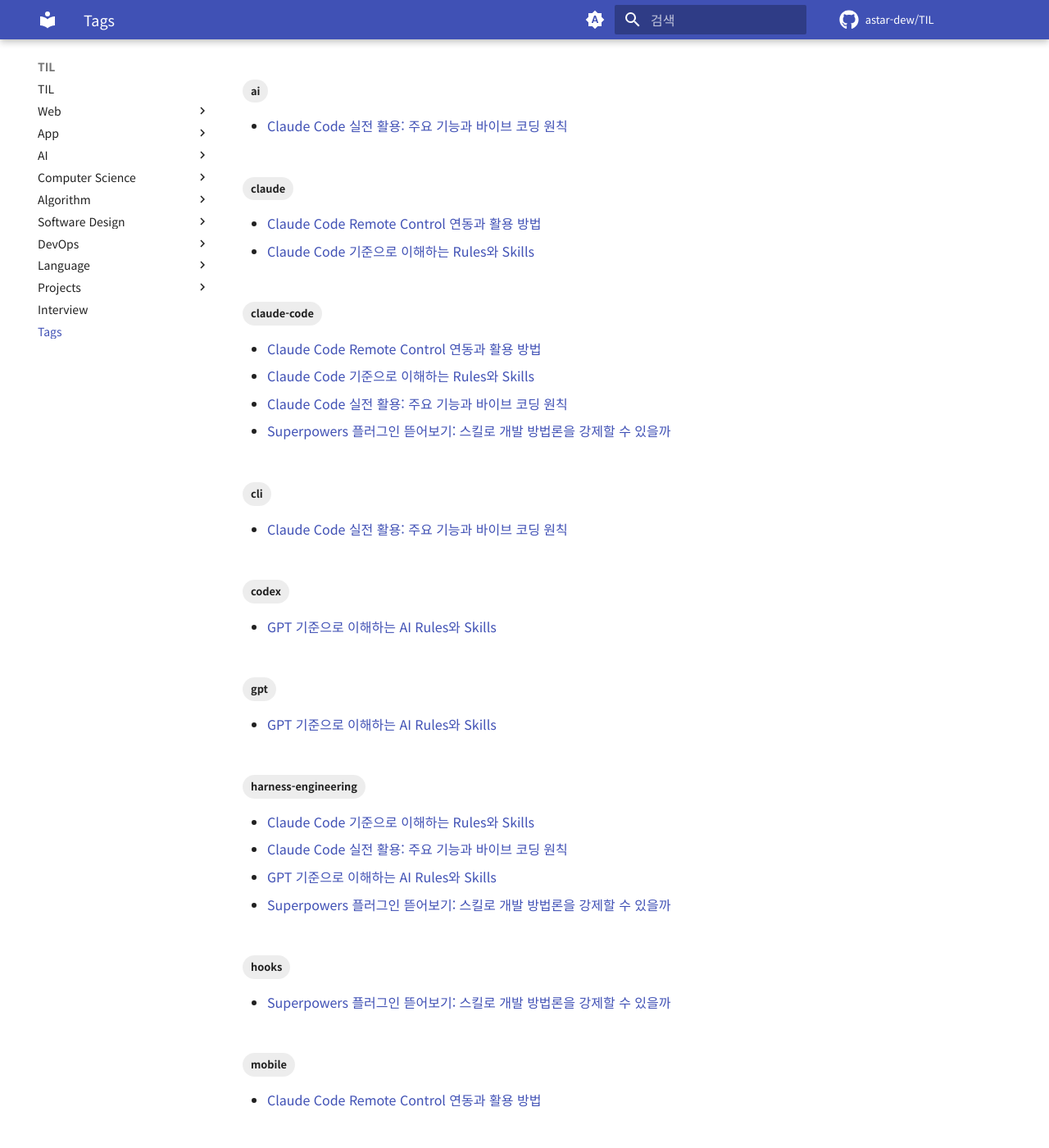
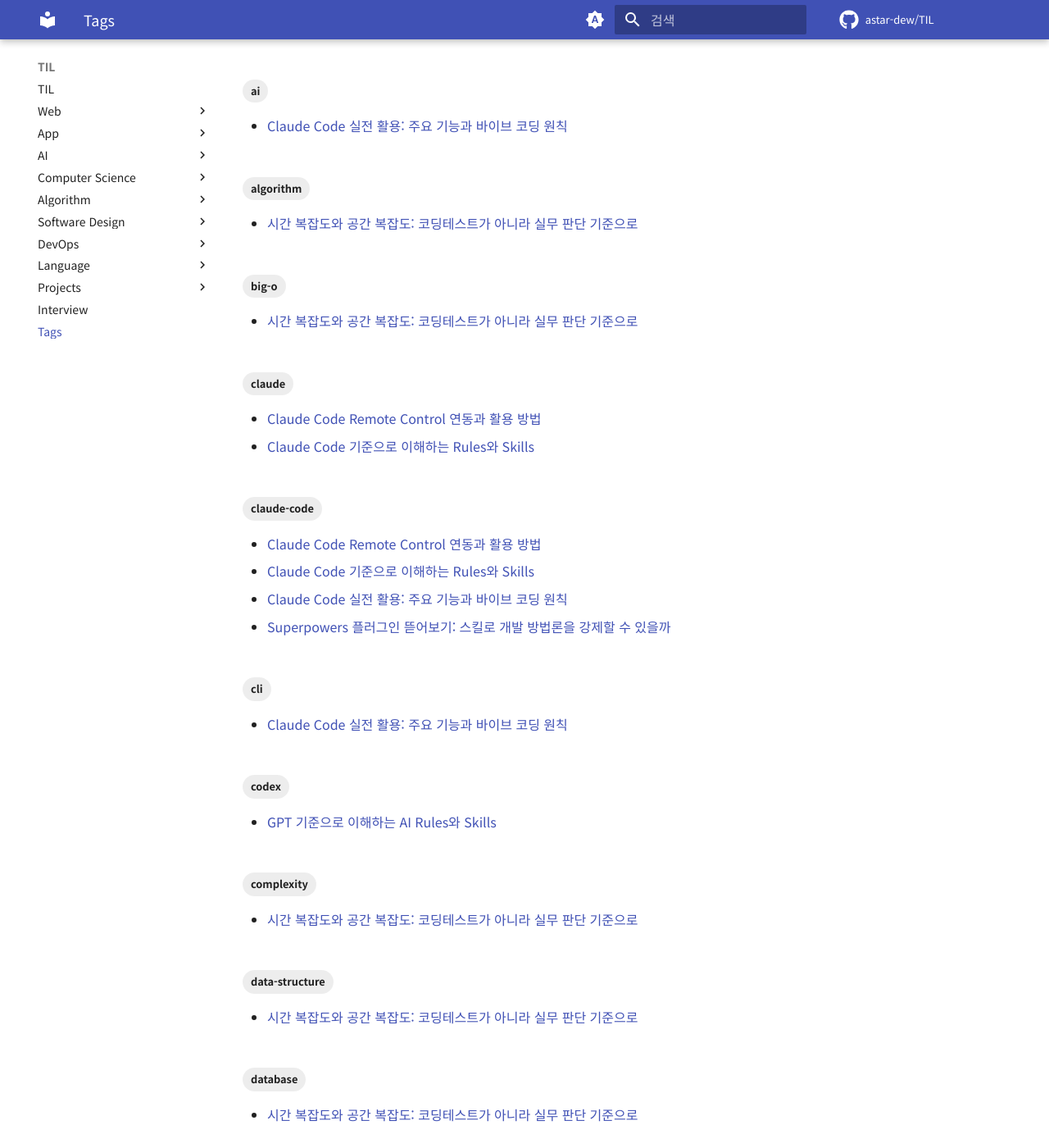
Before and after one commit to astar-dew/TIL, an MkDocs documentation site: the page built from docs/tags.md, in a window 1280 px wide and 1400 px high, scrolled down 463 px. Shown: the whole window at 82% size. Built offline with MkDocs 1.6.1 and Material for MkDocs 9.7.7, drawn with Linux system fonts in a browser that asks for light colours; comment, search, counter and statistics services are not loaded; part of the change alters nothing that is shown; some of the changed text lies outside the part shown.

Commit message:
Add time and space complexity note
Algorithm 카테고리의 첫 글. 코딩테스트용 암기가 아니라 실무에서
매일 하는 선택의 판단 기준이라는 관점으로 정리한다.

- 빅오 계산 규칙과 복잡도별 한계 입력 크기 감각
- 공간 복잡도에 포함되는 재귀 호출 스택
- 최악 기준 판단과 상각 분석
- 실무에서 실제로 문제되는 지점:
  반복문 안 DB 조회(N+1), 인덱스의 O(n)→O(log n),
  list in을 set으로, 문자열 누적
- 복잡도만으로 판단하면 안 되는 경우와 측정의 필요성

Co-Authored-By: Claude Opus 5 (1M context) <noreply@anthropic.com>

````diff
--- /dev/null
+++ b/docs/algorithm/concepts/2026-08-17-time-space-complexity.md
@@ -0,0 +1,370 @@
+---
+title: "시간 복잡도와 공간 복잡도: 코딩테스트가 아니라 실무 판단 기준으로"
+date: 2026-08-17
+tags: [algorithm, complexity, big-o, performance, data-structure, python, database]
+description: "빅오 표기법의 계산 규칙과 자주 나오는 복잡도를 정리하고, N+1 쿼리·인덱스·자료구조 선택처럼 실무에서 복잡도가 실제로 문제되는 지점을 정리한다."
+---
+
+## 학습 목적
+
+복잡도는 코딩테스트용 지식으로 배우는 경우가 많지만, 실제로는 **매일 하는 선택의 판단 기준**이다.
+
+- 리스트에서 `in`으로 찾을까, `set`으로 바꿀까
+- 반복문 안에서 DB를 조회해도 될까
+- 인덱스를 걸면 왜 빨라지나
+- 지금 잘 도는 코드가 데이터가 100배가 되어도 버틸까
+
+이 글에서는 빅오 표기법과 계산 규칙을 정리한 뒤, **실무에서 복잡도가 실제로 문제되는 지점**을 정리한다. 후자에 비중을 둔다.
+
+## 왜 초 단위로 재지 않는가
+
+"이 함수는 0.3초 걸린다"는 측정은 하드웨어, 언어, 부하 상태에 따라 달라진다. 알고리즘 자체의 성질을 말하려면 **입력이 커질 때 연산 횟수가 어떤 비율로 늘어나는지**를 봐야 한다.
+
+```text
+입력이 2배가 되면 시간은 몇 배가 되는가?
+
+O(n)      → 2배
+O(n log n) → 2배 조금 넘게
+O(n²)     → 4배
+O(2ⁿ)     → 제곱
+```
+
+**복잡도는 절대 속도가 아니라 증가율을 말한다.** 이 구분이 핵심이다.
+
+## 빅오 표기법
+
+입력 크기 `n`이 충분히 클 때의 **상한**을 나타낸다. 규칙은 두 가지다.
+
+```text
+T(n) = 3n² + 100n + 5000
+       ↓ 최고차항만 남기고
+     = n²
+       ↓ 상수 계수 제거
+O(n²)
+```
+
+1. **최고차항만 남긴다** — `n`이 커지면 낮은 차수는 무시할 수준이 된다
+2. **상수 계수를 버린다** — `3n²`이든 `100n²`이든 증가 패턴은 같다
+
+### 상수를 무시하면 안 될 때
+
+이론적 전제이지 실무 전제는 아니다. 다음 경우에는 상수가 지배한다.
+
+- **`n`이 작을 때** — `n=10`에서는 `O(n²)`가 `O(n log n)`보다 빠를 수 있다. Python `sorted()`가 작은 배열에 삽입 정렬을 쓰는 이유다
+- **상수가 엄청 클 때** — `O(n)`이지만 매 반복마다 네트워크 요청을 한다면, `O(n²)`짜리 메모리 연산보다 훨씬 느리다
+
+이 두 번째가 실무에서 훨씬 자주 문제된다. 뒤에서 다룬다.
+
+## 자주 나오는 복잡도
+
+| 복잡도 | 이름 | 예시 |
+| --- | --- | --- |
+| `O(1)` | 상수 | 배열 인덱스 접근, 해시 조회, 딕셔너리 `get` |
+| `O(log n)` | 로그 | 이진 탐색, 균형 트리 탐색, DB B-tree 인덱스 |
+| `O(n)` | 선형 | 리스트 전체 순회, `in` 연산, 최댓값 찾기 |
+| `O(n log n)` | 선형 로그 | 병합·퀵·힙 정렬. **비교 기반 정렬의 하한** |
+| `O(n²)` | 이차 | 이중 반복문, 버블 정렬 |
+| `O(2ⁿ)` | 지수 | 부분집합 전체 탐색, 메모이제이션 없는 피보나치 |
+| `O(n!)` | 팩토리얼 | 순열 전체 탐색, 외판원 문제 완전 탐색 |
+
+### 숫자로 보는 감각
+
+대략 **1초에 1억 번** 연산한다고 가정하면 이렇게 된다.
+
+| n | `O(n)` | `O(n log n)` | `O(n²)` | `O(2ⁿ)` |
+| --- | --- | --- | --- | --- |
+| 10 | 10 | 33 | 100 | 1,024 |
+| 1,000 | 1천 | 약 1만 | 100만 | 사실상 불가능 |
+| 100,000 | 10만 | 약 170만 | **100억 (100초+)** | 불가능 |
+| 1,000,000 | 100만 | 약 2천만 | 불가능 | 불가능 |
+
+**`O(n²)`는 `n`이 10만만 되어도 실용 범위를 벗어난다.** 반면 `O(n log n)`은 100만에서도 버틴다. 이 경계 감각이 실무에서 유용하다.
+
+## 계산 규칙
+
+### 순차 실행은 더한다 → 큰 쪽만 남는다
+
+```python
+def process(items):
+    for item in items:        # O(n)
+        validate(item)
+
+    items.sort()              # O(n log n)
+
+    for item in items:        # O(n)
+        save(item)
+# O(n) + O(n log n) + O(n) = O(n log n)
+```
+
+### 중첩 반복문은 곱한다
+
+```python
+for a in list_a:              # n번
+    for b in list_b:          # m번
+        compare(a, b)
+# O(n × m), 두 리스트 크기가 같다면 O(n²)
+```
+
+### 절반씩 줄면 로그
+
+```python
+def binary_search(arr, target):
+    lo, hi = 0, len(arr) - 1
+    while lo <= hi:               # 매 반복마다 범위가 절반
+        mid = (lo + hi) // 2
+        if arr[mid] == target:
+            return mid
+        if arr[mid] < target:
+            lo = mid + 1
+        else:
+            hi = mid - 1
+    return -1
+# O(log n)
+```
+
+`n`이 100만이어도 20번이면 끝난다.
+
+### 재귀는 호출 횟수 × 호출당 작업량
+
+```python
+def fib(n):                      # 호출마다 2번씩 분기
+    if n <= 1:
+        return n
+    return fib(n - 1) + fib(n - 2)
+# O(2ⁿ) — n=40이면 이미 버겁다
+
+def fib_memo(n, cache={}):       # 각 n을 한 번만 계산
+    if n <= 1:
+        return n
+    if n not in cache:
+        cache[n] = fib_memo(n - 1) + fib_memo(n - 2)
+    return cache[n]
+# O(n)
+```
+
+메모이제이션 하나로 `O(2ⁿ)`이 `O(n)`이 된다. 동적 계획법의 출발점이다.
+
+## 공간 복잡도
+
+추가로 쓰는 메모리를 본다. 보통 **입력 자체는 제외**하고 계산한다.
+
+```python
+def sum_all(nums):
+    total = 0                 # 변수 하나
+    for n in nums:
+        total += n
+    return total
+# 공간 O(1)
+
+def double_all(nums):
+    return [n * 2 for n in nums]   # 입력 크기만큼 새 리스트
+# 공간 O(n)
+```
+
+**재귀는 호출 스택도 메모리다.** 이 점을 자주 놓친다.
+
+```python
+def countdown(n):
+    if n == 0:
+        return
+    countdown(n - 1)
+# 공간 O(n) — 스택 프레임이 n개 쌓인다
+```
+
+Python의 기본 재귀 한도는 1000 근처라, 깊은 재귀는 `RecursionError`로 터진다. 스택 프레임이 스레드마다 별도로 잡힌다는 점은 [프로세스와 스레드의 차이](../../cs/2026-08-03-process-thread-memory.md)에 정리했다.
+
+시간과 공간은 대체로 **맞바꾸는 관계**다. 메모이제이션은 메모리를 써서 시간을 줄이는 전형적인 거래다.
+
+## 최선·평균·최악
+
+| 자료구조/알고리즘 | 평균 | 최악 | 최악이 언제 |
+| --- | --- | --- | --- |
+| 해시 테이블 조회 | `O(1)` | `O(n)` | 해시 충돌이 몰릴 때 |
+| 퀵 정렬 | `O(n log n)` | `O(n²)` | 피벗이 계속 최솟값/최댓값일 때 |
+| 이진 탐색 트리 | `O(log n)` | `O(n)` | 한쪽으로 치우쳐 리스트가 될 때 |
+
+**보통 최악을 기준으로 판단한다.** 평균만 보고 설계하면 특정 입력에서 서비스가 멈출 수 있고, 이 성질이 공격에 이용되기도 한다(해시 충돌 공격).
+
+## 상각 분석
+
+가끔 비싼 연산이 있어도, **여러 번에 나눠 보면 평균이 싼** 경우가 있다.
+
+```python
+items = []
+for i in range(1_000_000):
+    items.append(i)     # 평균 O(1)
+```
+
+동적 배열은 공간이 차면 더 큰 배열을 새로 만들어 복사한다. 그 순간은 `O(n)`이다. 하지만 용량을 **배로** 늘리기 때문에 복사가 드물게 일어나고, 전체를 평균 내면 연산당 `O(1)`이 된다. 이를 상각 상수 시간이라 한다.
+
+## 실무에서 복잡도가 실제로 문제되는 지점
+
+여기가 이 글의 핵심이다. 실무에서 성능을 망치는 것은 대개 정렬 알고리즘 선택이 아니라 **아래 패턴들**이다.
+
+### 1. 반복문 안의 DB 조회 (N+1)
+
+```python
+# O(n)번의 네트워크 왕복 — 상수가 거대하다
+orders = Order.objects.all()          # 쿼리 1번
+for order in orders:
+    print(order.user.name)            # 주문마다 쿼리 1번 추가
+```
+
+```python
+# 쿼리 1~2번
+orders = Order.objects.select_related("user").all()
+```
+
+연산 횟수로는 둘 다 `O(n)`이지만 **한 번의 비용이 수만 배 차이 난다.** 메모리 접근은 나노초, DB 왕복은 밀리초 단위다.
+
+> **`O(n)`이라도 그 `n`이 네트워크 왕복이면 다르다.** 복잡도를 볼 때 "한 번의 비용"을 함께 봐야 하는 이유다.
+
+자세한 내용은 [Django ORM과 DRF의 N+1 문제 최적화](../../web/backend/2026-07-20-django-drf-internals-and-tradeoffs.md)에 정리했다.
+
+### 2. 인덱스가 하는 일이 바로 이것
+
+```sql
+SELECT * FROM users WHERE email = 'a@example.com';
+```
+
+| 상황 | 복잡도 | 100만 행에서 |
+| --- | --- | --- |
+| 인덱스 없음 (풀 스캔) | `O(n)` | 100만 행 확인 |
+| B-tree 인덱스 | `O(log n)` | 약 20번 탐색 |
+
+인덱스는 정렬된 트리를 미리 만들어 두고 이진 탐색과 같은 방식으로 찾는 구조다. **"인덱스를 걸면 빨라진다"의 실체가 `O(n)` → `O(log n)`** 이다.
+
+동시에 인덱스의 비용도 설명된다. 쓰기마다 트리를 갱신해야 하므로 `INSERT`/`UPDATE`가 느려진다. 읽기를 위해 쓰기를 내주는 거래다.
+
+### 3. 자료구조 선택 — 가장 흔하고 가장 쉬운 개선
+
+```python
+# O(n × m) — 리스트의 in은 전체를 훑는다
+blocked = ["user1", "user2", ...]          # 10,000개
+for user in users:                          # 10,000명
+    if user.id in blocked:                  # 각각 10,000번 비교
+        continue
+# 총 1억 번 비교
+```
+
+```python
+# O(n) — set의 in은 해시 조회
+blocked = {"user1", "user2", ...}           # 중괄호로 바꾸기만
+for user in users:
+    if user.id in blocked:                  # O(1)
+        continue
+# 총 10,000번
+```
+
+**괄호 하나 바꿔서 1억 번이 1만 번이 된다.** 실무에서 가장 자주 마주치는 개선이고, 코드 리뷰에서 봐야 할 1순위다.
+
+| 연산 | list | set / dict |
+| --- | --- | --- |
+| `in` (포함 확인) | `O(n)` | `O(1)` |
+| 인덱스 접근 | `O(1)` | 불가 |
+| 순서 유지 | 유지 | dict는 삽입 순서 유지 |
+| 맨 앞 삽입/삭제 | `O(n)` | — |
+
+맨 앞에서 자주 넣고 빼야 한다면 `collections.deque`를 쓴다. `list.pop(0)`은 `O(n)`이다.
+
+### 4. 문자열 누적
+
+```python
+# O(n²) — 매번 새 문자열을 만든다
+result = ""
+for line in lines:
+    result += line
+
+# O(n)
+result = "".join(lines)
+```
+
+문자열은 불변이라 `+=`마다 전체를 복사한다.
+
+### 5. 정렬 후 탐색이 이득인 시점
+
+한 번 찾을 거면 그냥 선형 탐색(`O(n)`)이 낫다. **여러 번 찾을 거면** 정렬(`O(n log n)`) 후 이진 탐색(`O(log n)`)이 이득이다.
+
+```text
+k번 탐색할 때
+  선형:   O(k × n)
+  정렬+이진: O(n log n + k log n)
+
+k가 커질수록 후자가 유리
+```
+
+DB 인덱스가 정확히 이 거래다. 한 번 만들어 두고 계속 이득을 본다.
+
+## 복잡도만으로 판단하면 안 되는 경우
+
+| 상황 | 이유 |
+| --- | --- |
+| `n`이 항상 작다 | 상수가 지배한다. 가독성을 택하는 게 낫다 |
+| 병목이 I/O다 | 알고리즘을 고쳐도 DB·네트워크가 병목이면 소용없다 |
+| 캐시 지역성 차이 | 배열이 연결 리스트보다 실측이 빠른 경우가 많다 |
+| 메모리 한계 | 시간을 줄이려다 OOM이 날 수 있다 |
+
+**결국 측정해야 한다.** 복잡도는 "어디를 의심할지" 알려주는 지도이지 측정의 대체물이 아니다.
+
+```python
+import cProfile
+cProfile.run("main()")     # 실제 병목 확인
+```
+
+## 자주 하는 실수
+
+### 반복문이 하나면 `O(n)`이라고 단정
+
+반복문 안에서 `list.index()`나 `in`을 쓰면 그 자체가 `O(n)`이라 전체는 `O(n²)`다.
+
+### 내장 함수는 공짜라고 생각
+
+`sorted()`는 `O(n log n)`, `max()`는 `O(n)`, `list.insert(0, x)`는 `O(n)`이다. 반복문 안에 있으면 곱해진다.
+
+### 상수를 항상 무시
+
+네트워크 왕복이 상수라면 무시하면 안 된다. N+1이 정확히 이 경우다.
+
+### 재귀의 공간 복잡도를 빼먹음
+
+호출 스택도 메모리다.
+
+### 평균만 보고 설계
+
+해시 테이블 최악은 `O(n)`이다. 외부 입력이 키가 되는 경우 특히 주의한다.
+
+### 복잡도만 개선하고 측정 안 함
+
+실제 병목이 DB였다면 아무 변화가 없다.
+
+## 정리
+
+- 복잡도는 절대 속도가 아니라 **입력이 커질 때의 증가율**을 나타낸다.
+- 빅오는 최고차항만 남기고 상수를 버리지만, `n`이 작거나 상수가 거대하면 그 전제가 깨진다.
+- `O(n²)`는 `n`이 10만이면 실용 범위를 벗어나고, `O(n log n)`은 100만에서도 버틴다.
+- 공간 복잡도에는 재귀 호출 스택이 포함된다.
+- 보통 최악을 기준으로 판단한다. 해시 조회의 최악은 `O(n)`이다.
+- 실무에서 문제되는 것은 대개 정렬 선택이 아니라 **반복문 안의 DB 조회, 리스트 `in`, 문자열 누적**이다.
+- 인덱스는 `O(n)` 풀 스캔을 `O(log n)`으로 바꾸는 대신 쓰기 비용을 늘리는 거래다.
+- 복잡도는 어디를 의심할지 알려주는 지도이고, 최종 판단은 측정으로 한다.
+
+## 학습 체크리스트
+
+- [ ] 입력이 2배가 될 때 각 복잡도의 시간이 몇 배가 되는지 말할 수 있는가?
+- [ ] 상수를 무시하면 안 되는 두 가지 경우를 설명할 수 있는가?
+- [ ] `O(n²)`가 실용 범위를 벗어나는 입력 크기를 대략 아는가?
+- [ ] 중첩 반복문, 순차 실행, 재귀의 복잡도를 각각 계산할 수 있는가?
+- [ ] 재귀의 공간 복잡도를 계산할 때 무엇을 포함해야 하는지 아는가?
+- [ ] 담당 코드에서 리스트 `in`을 `set`으로 바꿀 지점을 찾을 수 있는가?
+- [ ] 반복문 안에 DB 조회가 들어간 곳이 없는지 확인했는가?
+- [ ] 인덱스가 `O(n)`을 `O(log n)`으로 바꾼다는 것과 그 대가를 설명할 수 있는가?
+- [ ] 복잡도를 개선하기 전에 실제 병목을 측정했는가?
+
+## 참고
+
+- [Python — TimeComplexity 위키](https://wiki.python.org/moin/TimeComplexity)
+- [Python — `collections.deque`](https://docs.python.org/3/library/collections.html#collections.deque)
+- [Python — `bisect` 모듈 (정렬된 배열 이진 탐색)](https://docs.python.org/3/library/bisect.html)
+- [Python — `cProfile` 프로파일러](https://docs.python.org/3/library/profile.html)
+- [MySQL — How MySQL Uses Indexes](https://dev.mysql.com/doc/refman/8.4/en/mysql-indexes.html)
+- [Big-O Cheat Sheet](https://www.bigocheatsheet.com/)
--- a/docs/algorithm/concepts/index.md
+++ b/docs/algorithm/concepts/index.md
@@ -11,4 +11,4 @@
 
 ## Notes
 
-아직 작성한 글이 없습니다.
+- [시간 복잡도와 공간 복잡도: 코딩테스트가 아니라 실무 판단 기준으로](./2026-08-17-time-space-complexity.md): 빅오 계산 규칙과 복잡도별 한계 입력 크기, N+1·인덱스·자료구조 선택처럼 실무에서 복잡도가 문제되는 지점 정리
````
